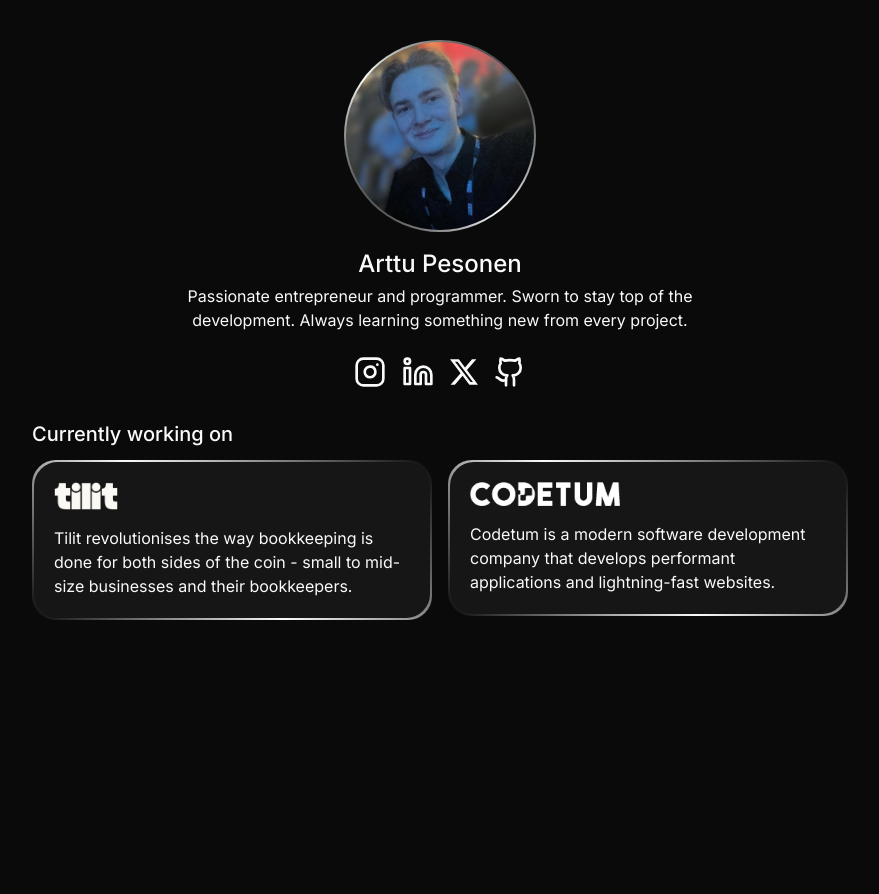
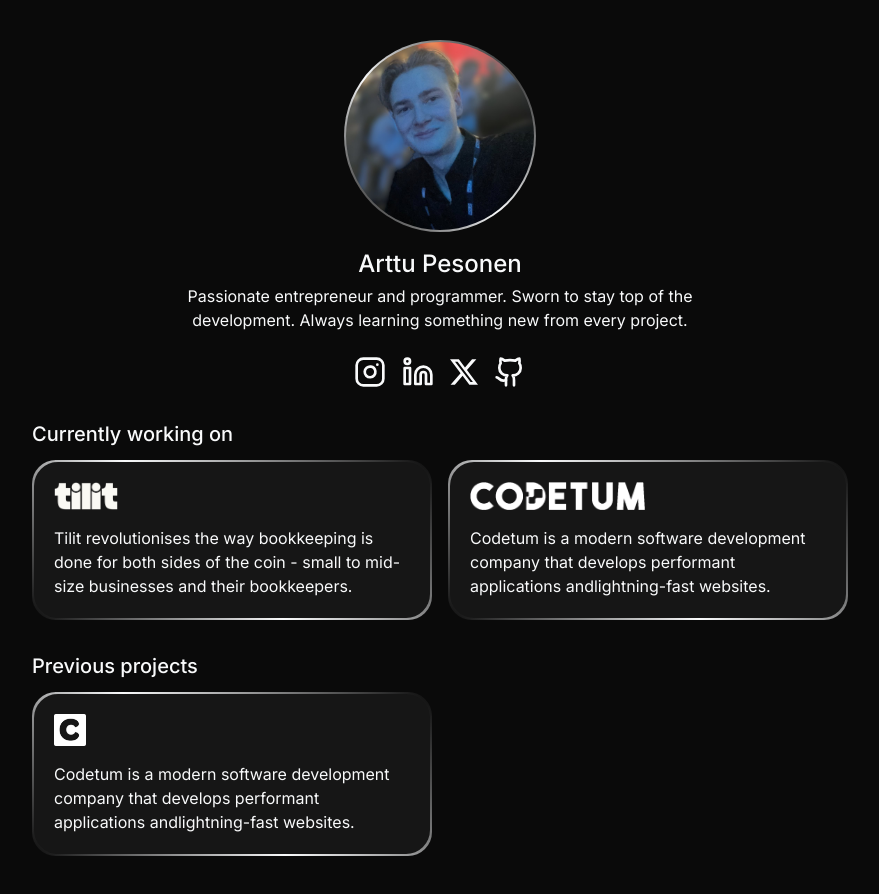
Before and after one commit to OfficialPesonen/website, a Next.js app: page / in a window 1280 px wide. Shown: the whole page, without its empty margins (200-1079 px from the left). Before the commit the page ends 800 px from the top, so only its background shows below. Built offline with nearby package versions, Linux system fonts and the light colour scheme.

Commit message:
Add previous projects.

```diff
--- a/src/app/page.tsx
+++ b/src/app/page.tsx
@@ -1,11 +1,12 @@
 import Image from "next/image";
-import { Card } from "@/components/Card";
 import { GithubIcon, InstagramIcon, LinkedinIcon } from "lucide-react";
 import Link from "next/link";
+import { XPlatform } from "@/components/Icons";
+import { ProjectCard } from "@/components/ProjectCard";
 import profileImage from "@/assets/profile.png";
 import tilitImage from "@/assets/tilit.png";
 import codetumImage from "@/assets/codetum.png";
-import { XPlatform } from "@/components/Icons";
+import contzaImage from "@/assets/contza.png";
 
 const Home = () => {
   return (
@@ -64,25 +65,31 @@
       <main className="space-y-8">
         <section>
           <h2 className="mb-3">Currently working on</h2>
-          <div className="grid grid-cols-1 lg:grid-cols-2 gap-4">
-            <Link href="https://tilit.ai" target="_blank" rel="noreferrer">
-              <Card className="p-5 hover:opacity-85">
-                <Image src={tilitImage} alt="tilit.ai logo" className="h-7 w-auto mb-4" />
-                <p>
-                  Tilit revolutionises the way bookkeeping is done for both sides of the coin - small to
-                  mid-size businesses and their bookkeepers.
-                </p>
-              </Card>
-            </Link>
-            <Link href="https://codetum.com" target="_blank" rel="noreferrer">
-              <Card className="p-5 hover:opacity-85">
-                <Image src={codetumImage} alt="tilit.ai logo" className="h-6 w-auto mb-4" />
-                <p>
-                  Codetum is a modern software development company that develops performant applications and
-                  lightning-fast websites.
-                </p>
-              </Card>
-            </Link>
+          <div className="grid grid-cols-1 md:grid-cols-2 gap-4">
+            <ProjectCard
+              title="Tilit"
+              description="Tilit revolutionises the way bookkeeping is done for both sides of the coin - small to mid-size businesses and their bookkeepers."
+              href="https://tilit.ai"
+              logo={tilitImage}
+            />
+            <ProjectCard
+              title="Codetum"
+              description="Codetum is a modern software development company that develops performant applications andlightning-fast websites."
+              href="https://codetum.com"
+              logo={codetumImage}
+            />
+          </div>
+        </section>
+        <section>
+          <h2 className="mb-3">Previous projects</h2>
+          <div className="grid grid-cols-1 md:grid-cols-2 gap-4">
+            <ProjectCard
+              title="Codetum"
+              description="Codetum is a modern software development company that develops performant applications andlightning-fast websites."
+              href="https://codetum.com"
+              logo={contzaImage}
+              logoClassName="h-8"
+            />
           </div>
         </section>
         {/*<section>
--- /dev/null
+++ b/src/components/ProjectCard.tsx
@@ -0,0 +1,27 @@
+import Link from "next/link";
+import { Card } from "@/components/Card";
+import Image, { ImageProps } from "next/image";
+import { cn } from "@/utils/tailwind";
+
+interface ProjectCardProps {
+  title: string;
+  description: string;
+  href: string;
+  logo: ImageProps["src"];
+  logoClassName?: string;
+}
+
+export const ProjectCard = (props: ProjectCardProps) => {
+  return (
+    <Link href={props.href} target="_blank" rel="noreferrer">
+      <Card className="p-5 hover:opacity-85">
+        <Image
+          src={props.logo}
+          alt={`${props.title} logo`}
+          className={cn("h-7 w-auto mb-4", props.logoClassName)}
+        />
+        <p>{props.description}</p>
+      </Card>
+    </Link>
+  );
+};
```
Also changed, not shown: src/assets/contza.png (added).
